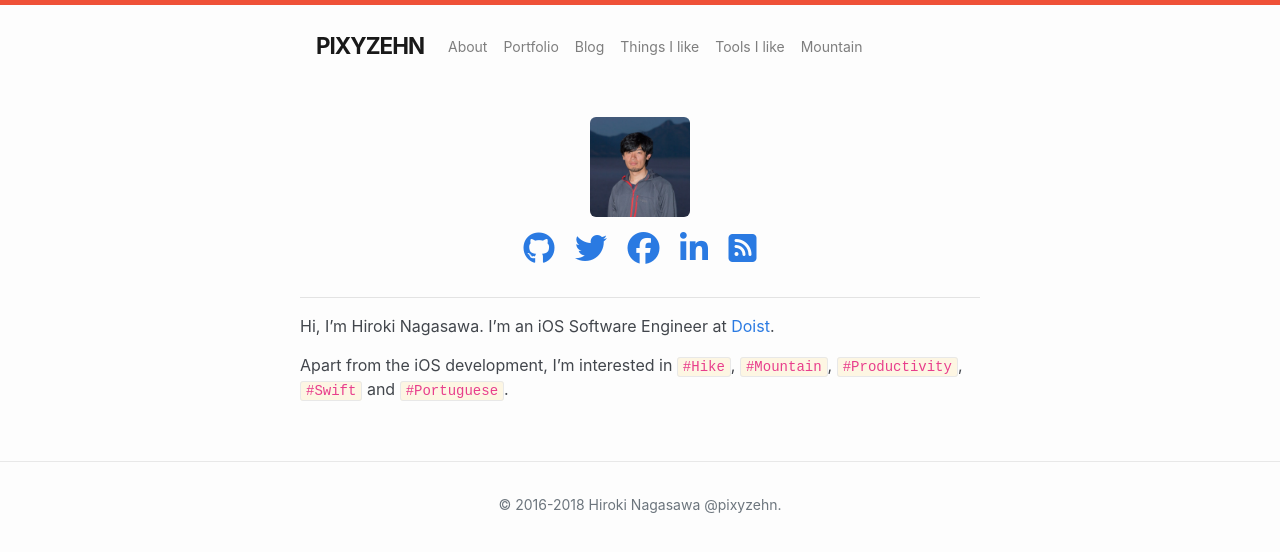
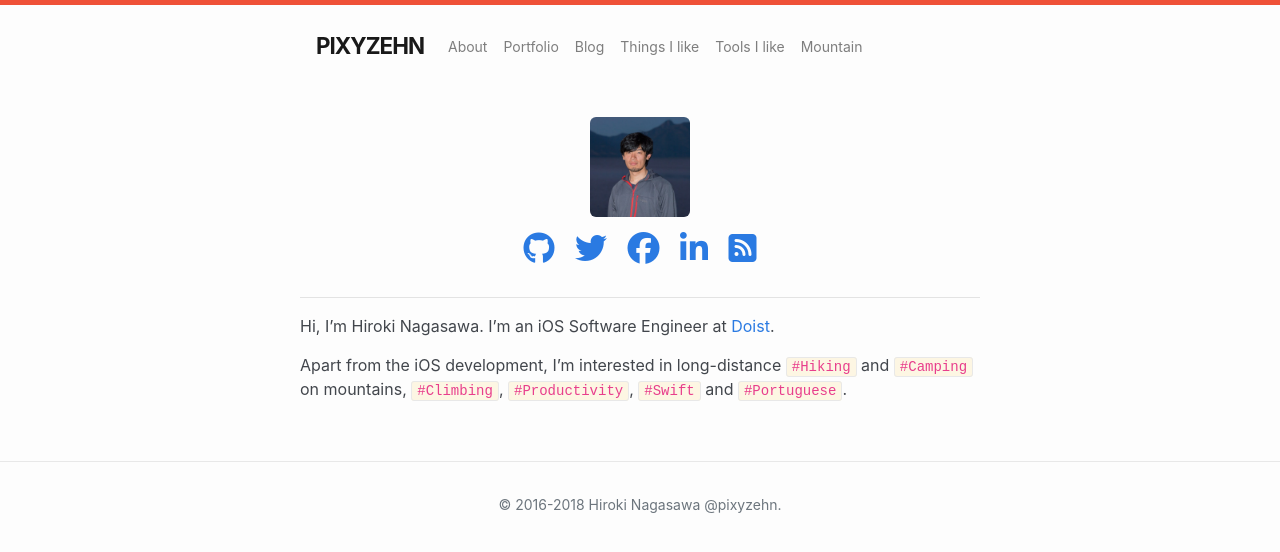
Before and after one commit to pixyzehn/pixyzehn.com, a Jekyll site: the page built from about.md, in a window 1280 px wide. Shown: the top 552 px of the page. Built offline with Jekyll 4.4.1, drawn with Linux system fonts in a browser that asks for light colours; nearby versions of some CDN libraries; library files that are not in the unit come from our copies.

Commit message:
Update page

```diff
--- a/about.md
+++ b/about.md
@@ -12,4 +12,4 @@ permalink: /
 
 Hi, I'm Hiroki Nagasawa. I'm an iOS Software Engineer at [Doist](https://doist.com).
 
-Apart from the iOS development, I'm interested in `#Hike`, `#Mountain`, `#Productivity`, `#Swift` and `#Portuguese`.
+Apart from the iOS development, I'm interested in long-distance `#Hiking` and `#Camping` on mountains, `#Climbing`, `#Productivity`, `#Swift` and `#Portuguese`.
```
